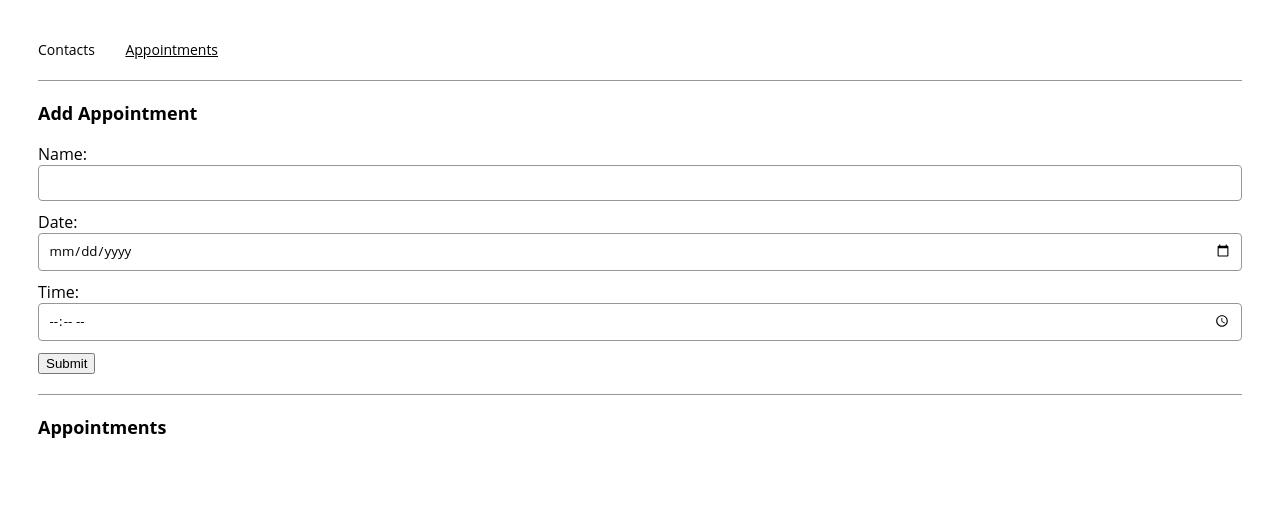
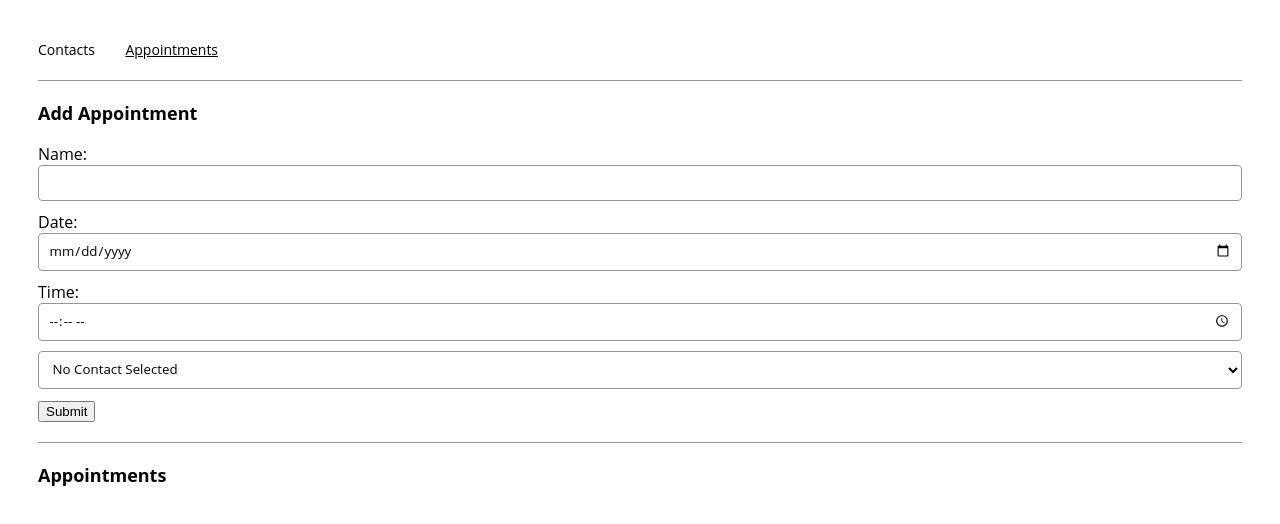
Before and after one commit to Checchii/appointment-planner, a React (Create React App) app: page /appointments in a window 1280 px wide. Shown: the top 524 px of the page. Built offline with nearby package versions, Linux system fonts and the light colour scheme.

Commit message:
implemented contactPicker component

```diff
--- a/src/components/contactPicker/ContactPicker.js
+++ b/src/components/contactPicker/ContactPicker.js
@@ -1,7 +1,12 @@
 import React from "react";
 
-export const ContactPicker = () => {
+export const ContactPicker = ( { contacts = [], value, name, onChange}) => {
   return (
-    <></>
+    <select onChange={onChange} value={value} name={name}>
+      <option value="">No Contact Selected</option>
+      {contacts.map((contact, index) => (
+        <option key={index} value={contact.name}>{contact.name}</option>
+      ))}
+    </select>
   );
 };
```
